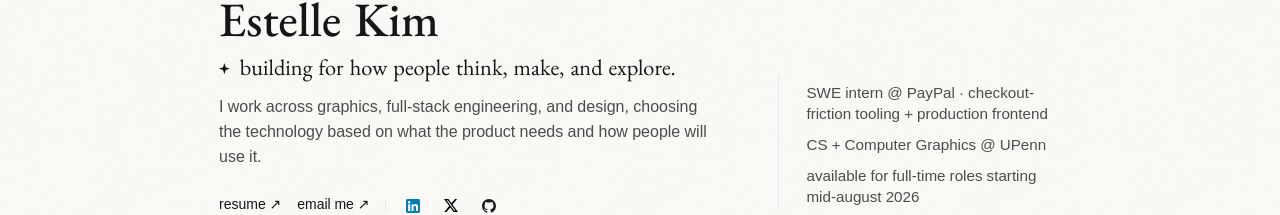
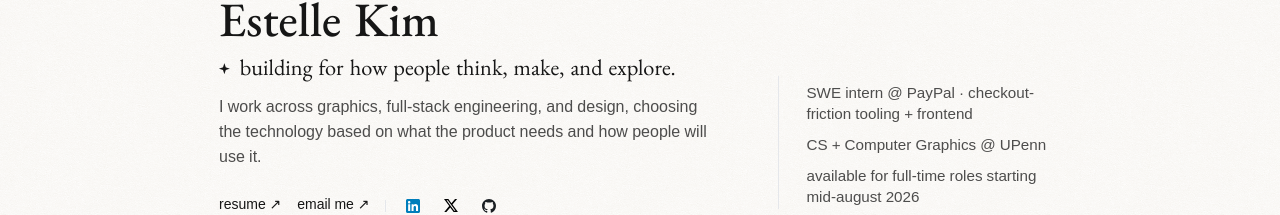
Before and after one commit to kimestelle/my-portfolio, a Next.js app: page / in a window 1280 px wide. Shown: the part 153-368 px from the top of the page. Built offline with nearby package versions, Linux system fonts and the light colour scheme; no server answers; a web font is replaced by a local one.

Commit message:
copy edit; git push

```diff
--- a/src/app/components/StatusMarginNote.tsx
+++ b/src/app/components/StatusMarginNote.tsx
@@ -3,7 +3,7 @@
 import { motion, useReducedMotion } from 'framer-motion';
 
 const STATUS_ITEMS = [
-  'SWE intern @ PayPal · checkout-friction tooling + production frontend',
+  'SWE intern @ PayPal · checkout-friction tooling + frontend',
   'CS + Computer Graphics @ UPenn',
   'available for full-time roles starting mid-august 2026',
 ];
```
